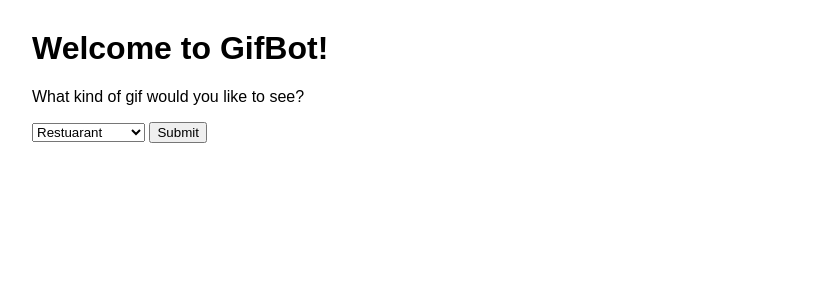
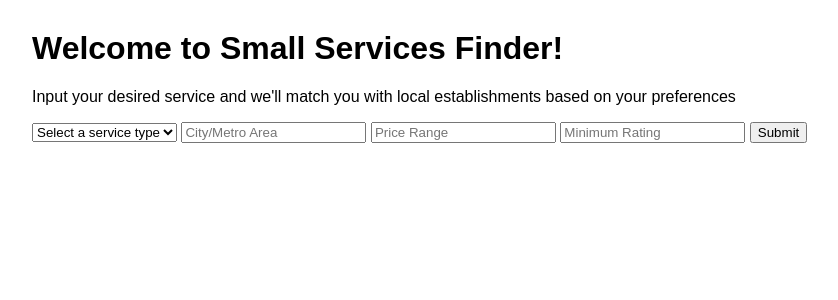
Before and after one commit to LerichO/final-project, a Flask app: page / in a window 1280 px wide. Shown: the top 300 px of the page, without its empty margins (96-934 px from the left). Run offline with Flask 2, Linux system fonts and the light colour scheme.

Commit message:
first index mvp

```diff
--- a/templates/index.html
+++ b/templates/index.html
@@ -1,19 +1,23 @@
 <html>
 
 <head>
-    <title>Welcome!</title>
+    <title>Small Services Finder</title>
     <link rel="stylesheet" type="text/css" href="static/css/style.css?q={{ time }}" />
 </head>
 
 <body>
-    <h1>Welcome to GifBot!</h1>
-    <p>What kind of gif would you like to see?</p>
+    <h1>Welcome to Small Services Finder!</h1>
+    <p>Input your desired service and we'll match you with local establishments based on your preferences</p>
     <form method="post" action="/results">
         <select name="cars" id="cars">
+            <option value="" disabled selected hidden>Select a service type</option>
             <option value="restuarant">Restuarant</option>
             <option value="home-services">Home Services</option>
             <option value="delivery">Delivery</option>
         </select>
+        <input type="text" name="city" placeholder="City/Metro Area" />
+        <input type="text" name="price-range" placeholder="Price Range" />
+        <input type="text" name="rating-range" placeholder="Minimum Rating" />
         <input type="submit" value="Submit" />
     </form>
 </body>
```
